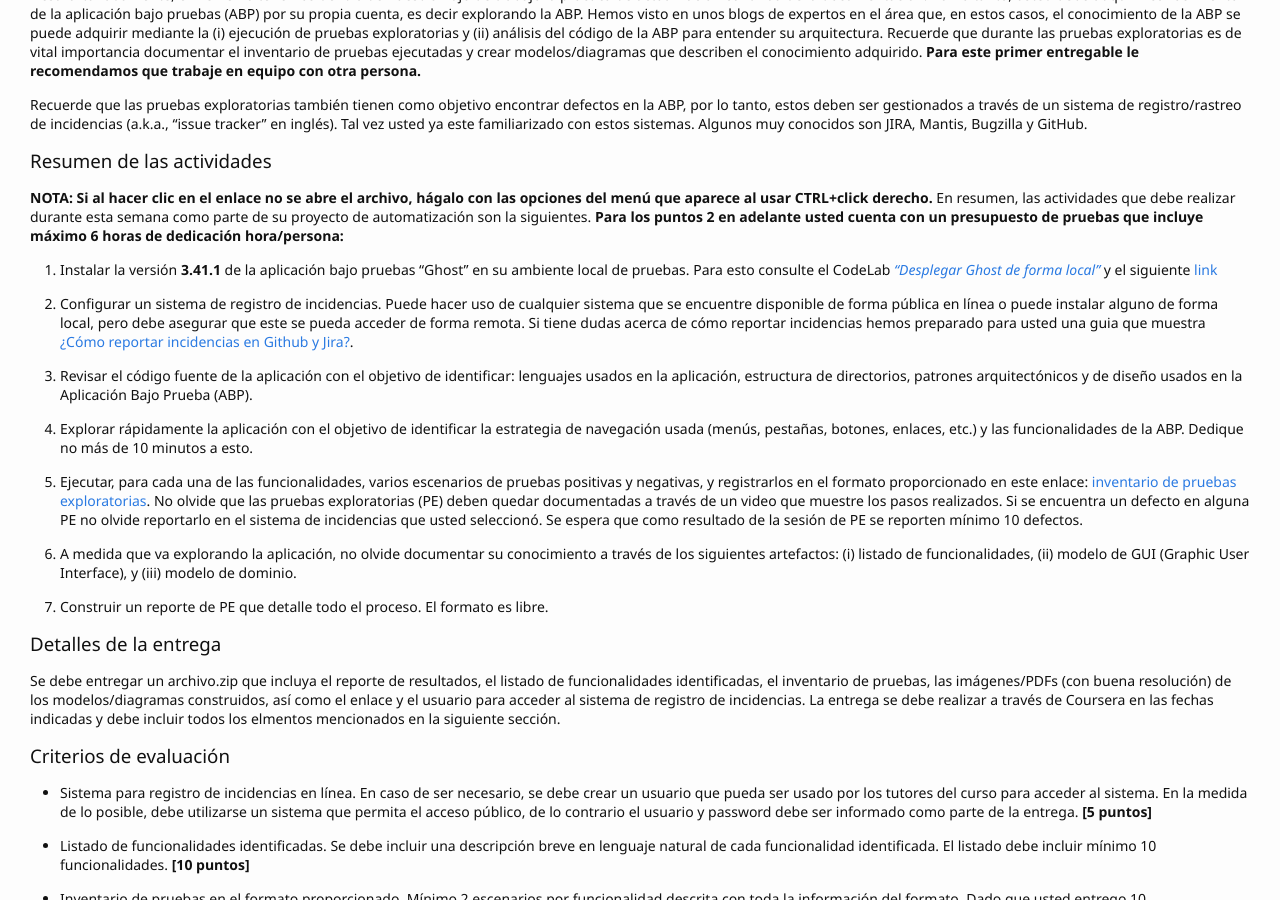
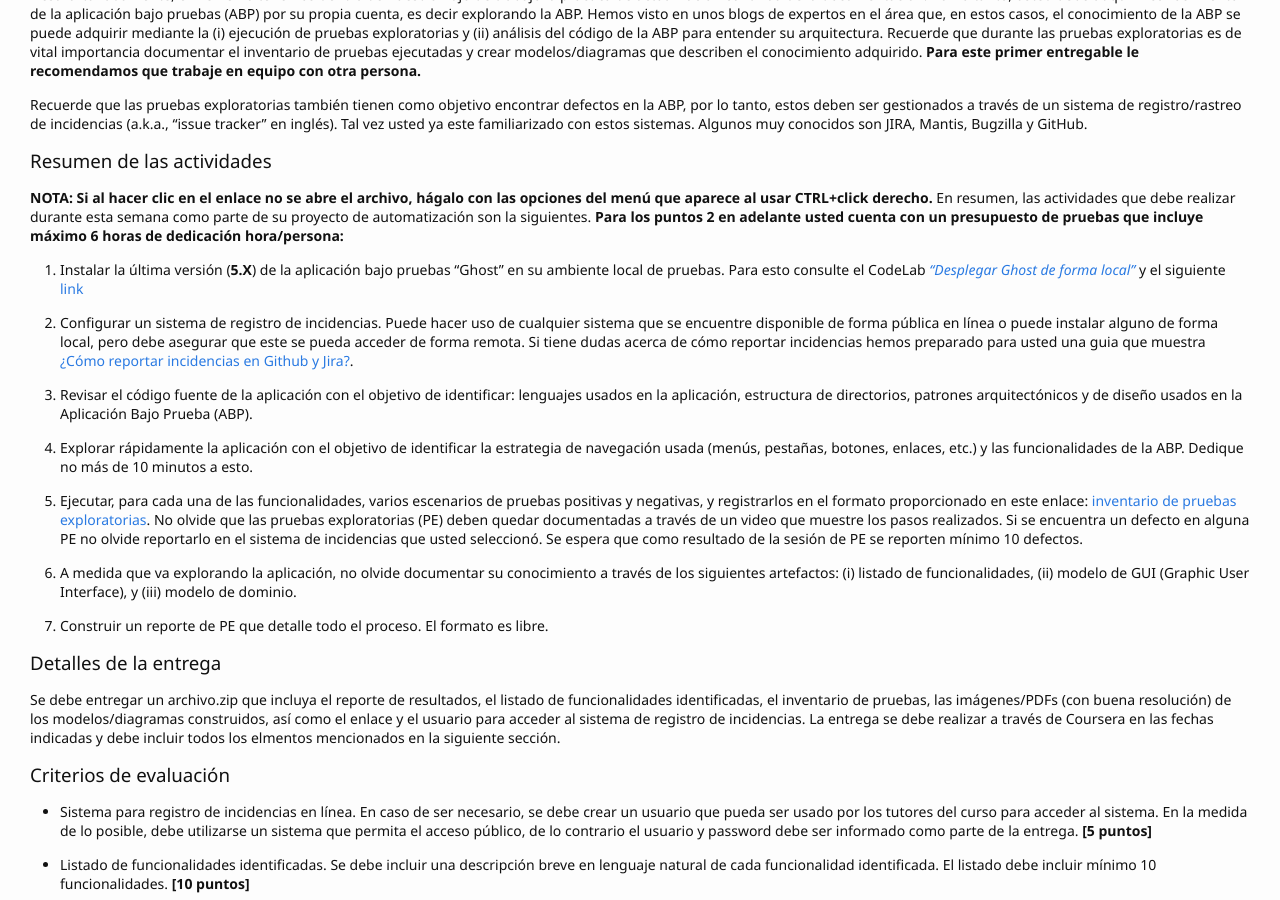
Before and after one commit to TiCSw/mt1_guias_pruebas, a Jekyll site: the page built from docs/semanas/semana1.md, in a window 1280 px wide and 900 px high, scrolled down 475 px. Built offline with Jekyll 4.4.1, drawn with Linux system fonts in a browser that asks for light colours; some web fonts are replaced; our own code applies the rules of GitHub Pages for plain Markdown files; comment, search, counter and statistics services are not loaded.

Commit message:
Update semana1.md

```diff
--- a/docs/semanas/semana1.md
+++ b/docs/semanas/semana1.md
@@ -15,7 +15,7 @@ Recuerde que las pruebas exploratorias también tienen como objetivo encontrar d
 En resumen, las actividades que debe realizar durante esta semana como parte de su proyecto de automatización son la siguientes. **Para los puntos 2 en adelante usted cuenta con un presupuesto de pruebas que incluye máximo 6 horas de dedicación hora/persona:**
 
 
-1. Instalar la versión **3.41.1** de la aplicación bajo pruebas "Ghost" en su ambiente local de pruebas. Para esto consulte el CodeLab [_"Desplegar Ghost de forma local"_](https://misovirtual.virtual.uniandes.edu.co/codelabs/ghost-local-deployment/index.html#0) y el siguiente [link](https://ghost.org/docs/ghost-cli/#ghost-install)
+1. Instalar la última versión (**5.X**) de la aplicación bajo pruebas "Ghost" en su ambiente local de pruebas. Para esto consulte el CodeLab [_"Desplegar Ghost de forma local"_](https://misovirtual.virtual.uniandes.edu.co/codelabs/ghost-local-deployment/index.html#0) y el siguiente [link](https://ghost.org/docs/ghost-cli/#ghost-install)
 
 2. Configurar un sistema de registro de incidencias. Puede hacer uso de cualquier sistema que se encuentre disponible de forma pública en línea o puede instalar alguno de forma local, pero debe asegurar que este se pueda acceder de forma remota. Si tiene dudas acerca de cómo reportar incidencias hemos preparado para usted una guia que muestra [¿Cómo reportar incidencias en Github y Jira?](https://www.coursera.org/learn/pruebas-automatizadas-software/supplement/i1b1t/como-reportar-incidencias-en-gh-jira-y-mantis).
 
```
